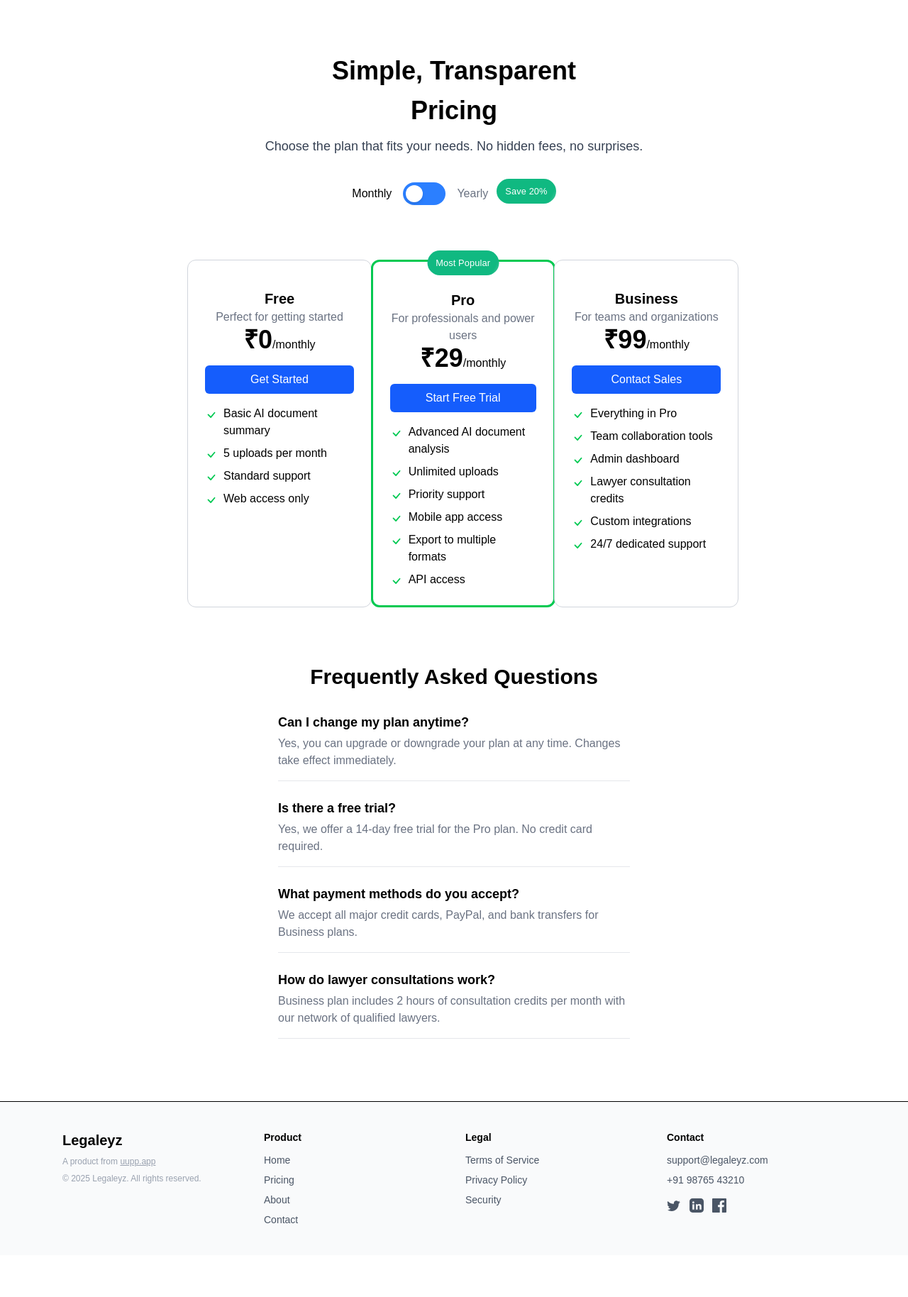
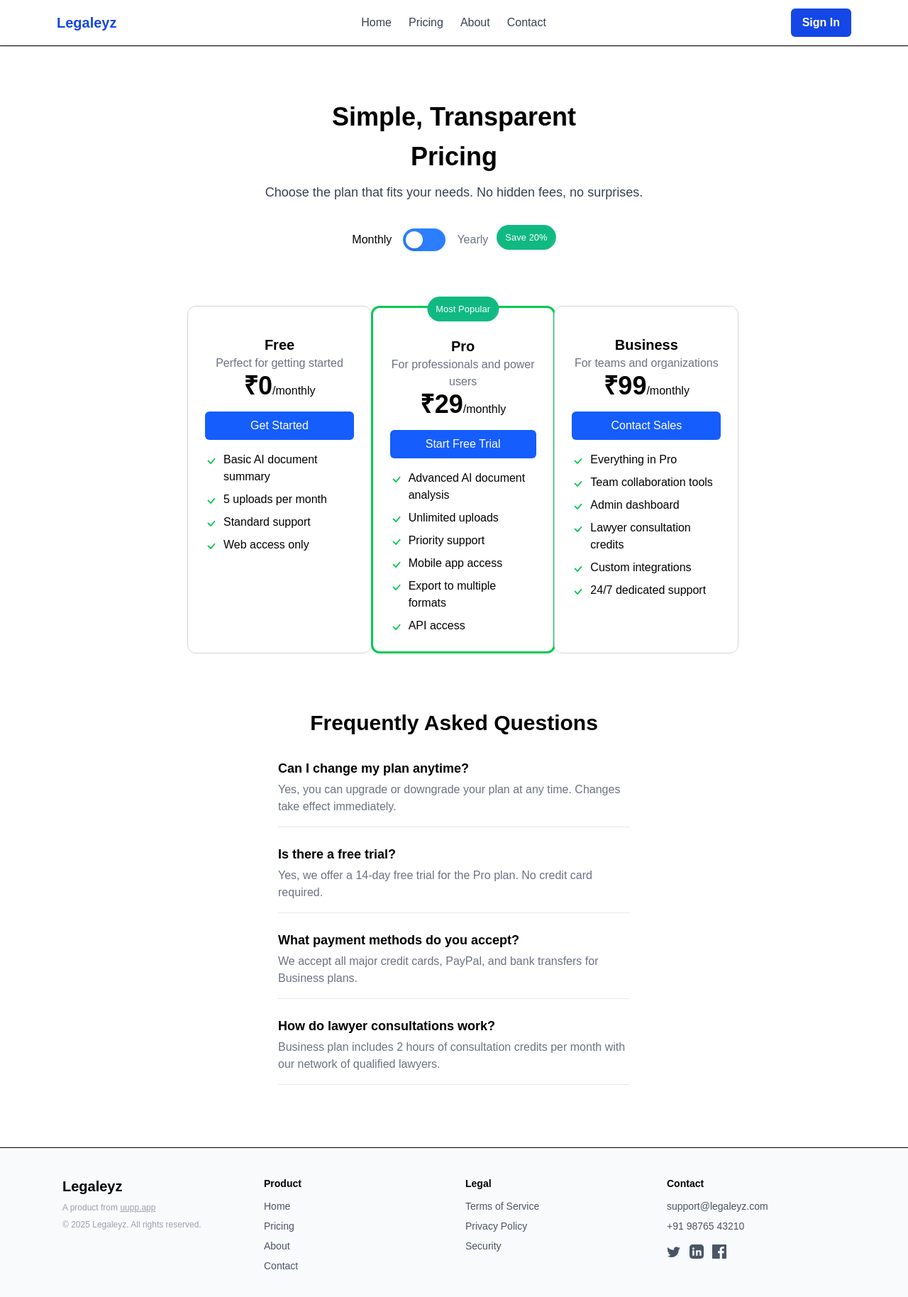
Before and after one commit to xyzabhi/legaleyz, a Next.js app: page /pricing in a window 1280 px wide. Shown: the top 1828 px of the page at 71% size. Before the commit the page ends 1769 px from the top, so only its background shows below. Built offline with nearby package versions, Linux system fonts and the light colour scheme.

Commit message:
build: /pricing page completed

```diff
--- a/src/app/pricing/page.tsx
+++ b/src/app/pricing/page.tsx
@@ -1,10 +1,12 @@
 "use client";
 
 import GlossyBadge from "@/components/GlossyBadge";
+import Header from "@/components/Header";
 import PricingCard from "@/components/PricingCard";
 import Toggle from "@/components/Toggle";
 import Link from "next/link";
 import { useState } from "react";
+import Footer from "@/components/Footer";
 
 
 export default function Pricing() {
@@ -84,6 +86,7 @@ export default function Pricing() {
   const [active, setActive] = useState("monthly");
   return (
     <main className="min-h-screen bg-white text-black">
+      <Header/>
       <section className="mx-auto max-w-6xl px-6 pt-20 pb-10 text-center">
         <h1 className="text-4xl font-bold mb-4">Simple, Transparent</h1>
         <h1 className="text-4xl font-bold mb-4">Pricing</h1>
@@ -120,42 +123,7 @@ export default function Pricing() {
 
 </section>
 
-      <footer className="bg-gray-50 border-t py-10 mt-12">
-        <div className="max-w-6xl mx-auto px-6 grid grid-cols-1 md:grid-cols-4 gap-8 text-left text-sm text-gray-600">
-          {/* Brand/Logo */}
-          <div className="flex flex-col gap-2">
-            <span className="text-xl font-bold text-black">Legaleyz</span>
-            <span className="text-xs text-gray-400">A product from <a href="https://uupp.app" className="underline hover:text-black" target="_blank">uupp.app</a></span>
-            <span className="text-xs text-gray-400">© {new Date().getFullYear()} Legaleyz. All rights reserved.</span>
-          </div>
-          {/* Navigation */}
-          <div className="flex flex-col gap-2">
-            <span className="font-semibold text-black mb-1">Product</span>
-            <a href="/" className="hover:text-black">Home</a>
-            <a href="/pricing" className="hover:text-black">Pricing</a>
-            <a href="/about" className="hover:text-black">About</a>
-            <a href="/contact" className="hover:text-black">Contact</a>
-          </div>
-          {/* Legal */}
-          <div className="flex flex-col gap-2">
-            <span className="font-semibold text-black mb-1">Legal</span>
-            <a href="/terms" className="hover:text-black">Terms of Service</a>
-            <a href="/privacy" className="hover:text-black">Privacy Policy</a>
-            <a href="/security" className="hover:text-black">Security</a>
-          </div>
-          {/* Contact & Social */}
-          <div className="flex flex-col gap-2">
-            <span className="font-semibold text-black mb-1">Contact</span>
-            <a href="mailto:support@legaleyz.com" className="hover:text-black">support@legaleyz.com</a>
-            <span>+91 98765 43210</span>
-            <div className="flex gap-3 mt-2">
-              <a href="https://twitter.com/" aria-label="Twitter" className="hover:text-black"><svg width="20" height="20" fill="currentColor" viewBox="0 0 24 24"><path d="M22.46 6c-.77.35-1.6.58-2.47.69a4.3 4.3 0 0 0 1.88-2.37 8.59 8.59 0 0 1-2.72 1.04A4.28 4.28 0 0 0 16.11 4c-2.37 0-4.29 1.92-4.29 4.29 0 .34.04.67.11.99C7.69 9.13 4.07 7.38 1.64 4.7c-.37.64-.58 1.39-.58 2.19 0 1.51.77 2.84 1.95 3.62-.72-.02-1.39-.22-1.98-.55v.06c0 2.11 1.5 3.87 3.5 4.27-.36.1-.74.16-1.13.16-.28 0-.54-.03-.8-.08.54 1.68 2.11 2.91 3.97 2.94A8.6 8.6 0 0 1 2 19.54c-.29 0-.57-.02-.85-.05A12.13 12.13 0 0 0 8.29 21.5c7.55 0 11.68-6.26 11.68-11.68 0-.18-.01-.36-.02-.54A8.18 8.18 0 0 0 22.46 6z"/></svg></a>
-              <a href="https://linkedin.com/" aria-label="LinkedIn" className="hover:text-black"><svg width="20" height="20" fill="currentColor" viewBox="0 0 24 24"><path d="M19 0h-14c-2.76 0-5 2.24-5 5v14c0 2.76 2.24 5 5 5h14c2.76 0 5-2.24 5-5v-14c0-2.76-2.24-5-5-5zm-11 19h-3v-9h3v9zm-1.5-10.28c-.97 0-1.75-.79-1.75-1.75s.78-1.75 1.75-1.75 1.75.79 1.75 1.75-.78 1.75-1.75 1.75zm13.5 10.28h-3v-4.5c0-1.08-.02-2.47-1.5-2.47-1.5 0-1.73 1.17-1.73 2.39v4.58h-3v-9h2.89v1.23h.04c.4-.75 1.38-1.54 2.84-1.54 3.04 0 3.6 2 3.6 4.59v4.72z"/></svg></a>
-              <a href="https://facebook.com/" aria-label="Facebook" className="hover:text-black"><svg width="20" height="20" fill="currentColor" viewBox="0 0 24 24"><path d="M22.675 0h-21.35c-.733 0-1.325.592-1.325 1.326v21.348c0 .733.592 1.326 1.325 1.326h11.495v-9.294h-3.128v-3.622h3.128v-2.672c0-3.1 1.893-4.788 4.659-4.788 1.325 0 2.463.099 2.797.143v3.24l-1.918.001c-1.504 0-1.797.715-1.797 1.763v2.313h3.587l-.467 3.622h-3.12v9.294h6.116c.733 0 1.325-.593 1.325-1.326v-21.349c0-.734-.592-1.326-1.325-1.326z"/></svg></a>
-            </div>
-          </div>
-        </div>
-      </footer>
+      <Footer />
     </main>
   );
 }
--- /dev/null
+++ b/src/components/Footer.tsx
@@ -0,0 +1,42 @@
+import Link from "next/link";
+
+export default function Footer() {
+  return (
+    <footer className="bg-gray-50 border-t py-10 mt-12">
+      <div className="max-w-6xl mx-auto px-6 grid grid-cols-1 md:grid-cols-4 gap-8 text-left text-sm text-gray-600">
+        {/* Brand/Logo */}
+        <div className="flex flex-col gap-2">
+          <span className="text-xl font-bold text-black">Legaleyz</span>
+          <span className="text-xs text-gray-400">A product from <a href="https://uupp.app" className="underline hover:text-black" target="_blank">uupp.app</a></span>
+          <span className="text-xs text-gray-400">© {new Date().getFullYear()} Legaleyz. All rights reserved.</span>
+        </div>
+        {/* Navigation */}
+        <div className="flex flex-col gap-2">
+          <span className="font-semibold text-black mb-1">Product</span>
+          <Link href="/" className="hover:text-black">Home</Link>
+          <Link href="/pricing" className="hover:text-black">Pricing</Link>
+          <Link href="/about" className="hover:text-black">About</Link>
+          <Link href="/contact" className="hover:text-black">Contact</Link>
+        </div>
+        {/* Legal */}
+        <div className="flex flex-col gap-2">
+          <span className="font-semibold text-black mb-1">Legal</span>
+          <Link href="/terms" className="hover:text-black">Terms of Service</Link>
+          <Link href="/privacy" className="hover:text-black">Privacy Policy</Link>
+          <Link href="/security" className="hover:text-black">Security</Link>
+        </div>
+        {/* Contact & Social */}
+        <div className="flex flex-col gap-2">
+          <span className="font-semibold text-black mb-1">Contact</span>
+          <a href="mailto:support@legaleyz.com" className="hover:text-black">support@legaleyz.com</a>
+          <span>+91 98765 43210</span>
+          <div className="flex gap-3 mt-2">
+            <a href="https://twitter.com/" aria-label="Twitter" className="hover:text-black"><svg width="20" height="20" fill="currentColor" viewBox="0 0 24 24"><path d="M22.46 6c-.77.35-1.6.58-2.47.69a4.3 4.3 0 0 0 1.88-2.37 8.59 8.59 0 0 1-2.72 1.04A4.28 4.28 0 0 0 16.11 4c-2.37 0-4.29 1.92-4.29 4.29 0 .34.04.67.11.99C7.69 9.13 4.07 7.38 1.64 4.7c-.37.64-.58 1.39-.58 2.19 0 1.51.77 2.84 1.95 3.62-.72-.02-1.39-.22-1.98-.55v.06c0 2.11 1.5 3.87 3.5 4.27-.36.1-.74.16-1.13.16-.28 0-.54-.03-.8-.08.54 1.68 2.11 2.91 3.97 2.94A8.6 8.6 0 0 1 2 19.54c-.29 0-.57-.02-.85-.05A12.13 12.13 0 0 0 8.29 21.5c7.55 0 11.68-6.26 11.68-11.68 0-.18-.01-.36-.02-.54A8.18 8.18 0 0 0 22.46 6z"/></svg></a>
+            <a href="https://linkedin.com/" aria-label="LinkedIn" className="hover:text-black"><svg width="20" height="20" fill="currentColor" viewBox="0 0 24 24"><path d="M19 0h-14c-2.76 0-5 2.24-5 5v14c0 2.76 2.24 5 5 5h14c2.76 0 5-2.24 5-5v-14c0-2.76-2.24-5-5-5zm-11 19h-3v-9h3v9zm-1.5-10.28c-.97 0-1.75-.79-1.75-1.75s.78-1.75 1.75-1.75 1.75.79 1.75 1.75-.78 1.75-1.75 1.75zm13.5 10.28h-3v-4.5c0-1.08-.02-2.47-1.5-2.47-1.5 0-1.73 1.17-1.73 2.39v4.58h-3v-9h2.89v1.23h.04c.4-.75 1.38-1.54 2.84-1.54 3.04 0 3.6 2 3.6 4.59v4.72z"/></svg></a>
+            <a href="https://facebook.com/" aria-label="Facebook" className="hover:text-black"><svg width="20" height="20" fill="currentColor" viewBox="0 0 24 24"><path d="M22.675 0h-21.35c-.733 0-1.325.592-1.325 1.326v21.348c0 .733.592 1.326 1.325 1.326h11.495v-9.294h-3.128v-3.622h3.128v-2.672c0-3.1 1.893-4.788 4.659-4.788 1.325 0 2.463.099 2.797.143v3.24l-1.918.001c-1.504 0-1.797.715-1.797 1.763v2.313h3.587l-.467 3.622h-3.12v9.294h6.116c.733 0 1.325-.593 1.325-1.326v-21.349c0-.734-.592-1.326-1.325-1.326z"/></svg></a>
+          </div>
+        </div>
+      </div>
+    </footer>
+  );
+}
--- /dev/null
+++ b/src/components/Header.tsx
@@ -0,0 +1,35 @@
+import Link from "next/link";
+
+export default function Header() {
+  return (
+    <header className="w-full bg-white border-b shadow-sm sticky top-0 z-30">
+      <nav className="max-w-6xl mx-auto flex items-center justify-between px-4 py-3">
+        {/* Logo/Brand */}
+        <div className="flex items-center gap-2">
+          <span className="text-xl font-bold text-blue-700">Legaleyz</span>
+        </div>
+        {/* Navigation */}
+        <div className="hidden md:flex items-center gap-6">
+          <Link href="/" className="text-gray-700 hover:text-blue-700 font-medium transition-colors">Home</Link>
+          <Link href="/pricing" className="text-gray-700 hover:text-blue-700 font-medium transition-colors">Pricing</Link>
+          <Link href="/about" className="text-gray-700 hover:text-blue-700 font-medium transition-colors">About</Link>
+          <Link href="/contact" className="text-gray-700 hover:text-blue-700 font-medium transition-colors">Contact</Link>
+        </div>
+        {/* Sign In Button */}
+        <div className="flex items-center gap-2">
+          <Link href="/signin" className="px-4 py-2 rounded-md bg-blue-700 text-white font-semibold hover:bg-blue-800 transition-colors">Sign In</Link>
+        </div>
+        {/* Mobile menu icon (optional, for real app you'd add state and menu) */}
+        <div className="md:hidden flex items-center">
+          <button className="p-2 rounded hover:bg-gray-100 focus:outline-none" aria-label="Open menu">
+            <svg width="24" height="24" fill="none" stroke="currentColor" strokeWidth="2" strokeLinecap="round" strokeLinejoin="round" viewBox="0 0 24 24">
+              <line x1="3" y1="12" x2="21" y2="12" />
+              <line x1="3" y1="6" x2="21" y2="6" />
+              <line x1="3" y1="18" x2="21" y2="18" />
+            </svg>
+          </button>
+        </div>
+      </nav>
+    </header>
+  );
+}
```
